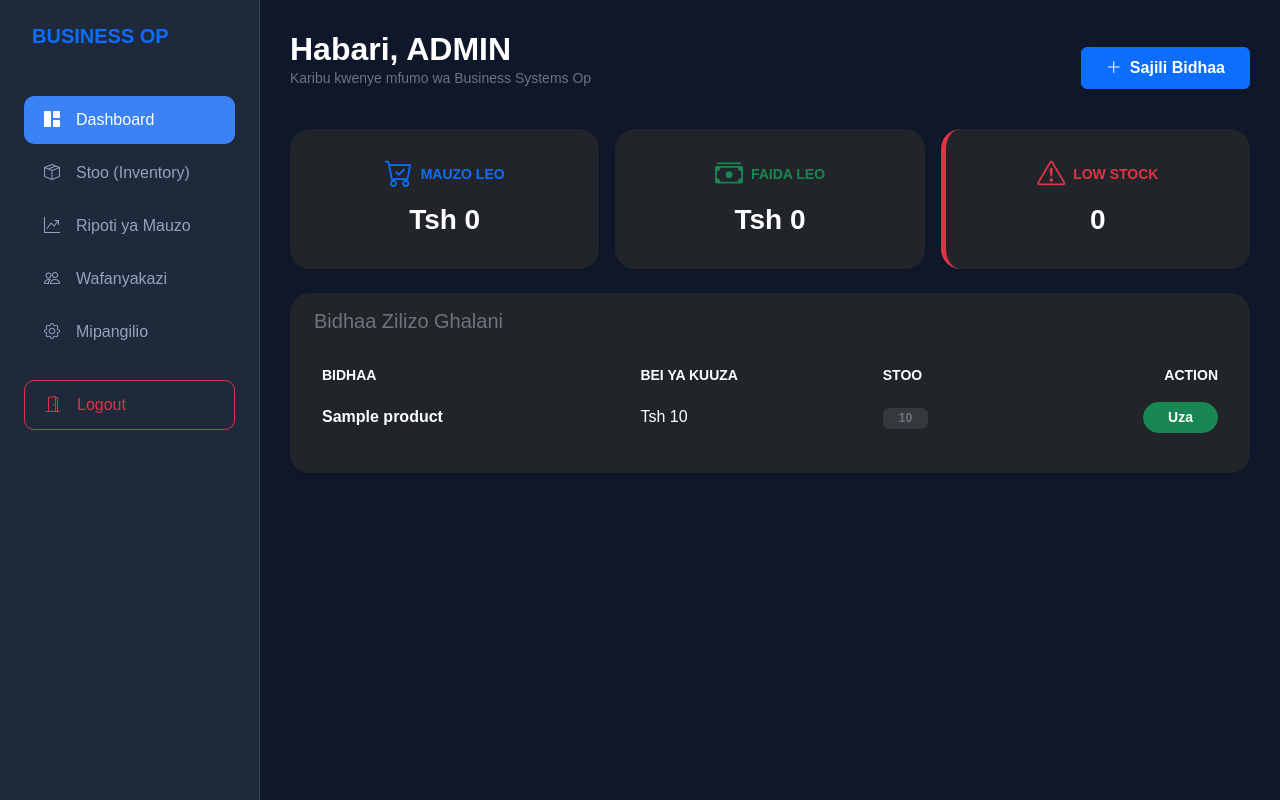
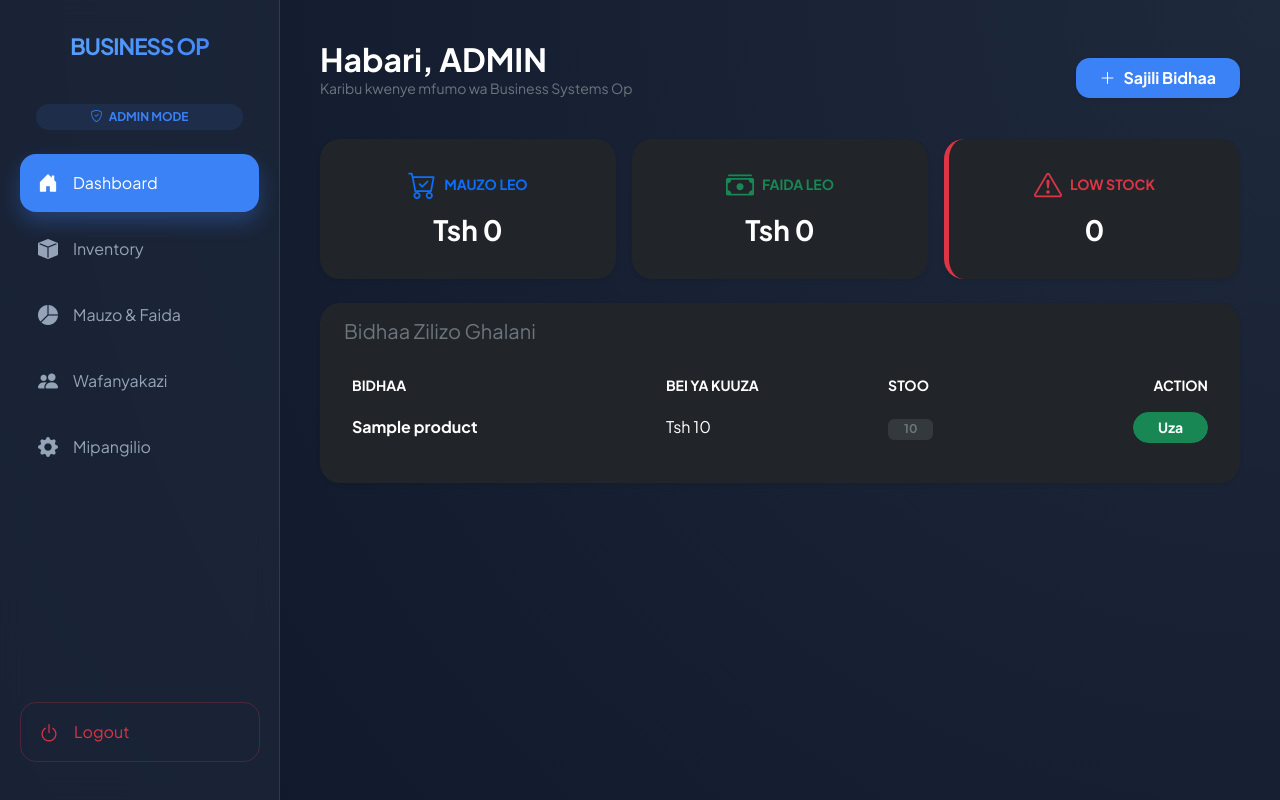
Before and after one commit to benmass1/Business_Systems_Op, a Flask app: page / in a window 1280 px wide. Run offline with Flask 3, Linux system fonts and the light colour scheme; the visitor is signed in with stand-in values (Sample User, id 1); tables that the repository leaves empty hold one stand-in row (values such as "Sample post").

Commit message:
Update layout.html

```diff
--- a/templates/layout.html
+++ b/templates/layout.html
@@ -3,37 +3,177 @@
 <head>
     <meta charset="UTF-8">
     <meta name="viewport" content="width=device-width, initial-scale=1.0">
-    <title>Business Systems Op</title>
+    <title>Business Systems Op | Premium</title>
+    <link href="https://fonts.googleapis.com/css2?family=Plus+Jakarta+Sans:wght@300;400;600;700&display=swap" rel="stylesheet">
     <link href="https://cdn.jsdelivr.net/npm/bootstrap@5.3.0/dist/css/bootstrap.min.css" rel="stylesheet">
     <link rel="stylesheet" href="https://cdn.jsdelivr.net/npm/bootstrap-icons@1.11.1/font/bootstrap-icons.css">
+
     <style>
-        body { background-color: #0f172a; color: #f8fafc; font-family: sans-serif; }
-        .sidebar { background: #1e293b; min-height: 100vh; width: 260px; position: fixed; border-right: 1px solid #334155; }
-        .nav-link { color: #94a3b8; padding: 12px 20px; border-radius: 10px; display: flex; align-items: center; text-decoration: none; margin-bottom: 5px; transition: 0.3s; }
-        .nav-link:hover, .active { background: #3b82f6; color: white; }
-        .main-content { margin-left: 260px; padding: 30px; }
-        @media (max-width: 992px) { .sidebar { width: 100%; min-height: auto; position: relative; } .main-content { margin-left: 0; } }
+        :root {
+            --glass-bg: rgba(30, 41, 59, 0.7);
+            --accent-glow: #3b82f6;
+            --sidebar-width: 280px;
+        }
+
+        body {
+            font-family: 'Plus Jakarta Sans', sans-serif;
+            background: radial-gradient(circle at top right, #1e293b, #0f172a);
+            color: #e2e8f0;
+            min-height: 100vh;
+            margin: 0;
+        }
+
+        /* Sidebar Glassmorphism */
+        .sidebar {
+            width: var(--sidebar-width);
+            background: var(--glass-bg);
+            backdrop-filter: blur(12px);
+            height: 100vh;
+            position: fixed;
+            border-right: 1px solid rgba(255, 255, 255, 0.1);
+            padding: 30px 20px;
+            z-index: 1000;
+        }
+
+        .brand-logo {
+            font-weight: 800;
+            font-size: 1.4rem;
+            background: linear-gradient(to right, #60a5fa, #3b82f6);
+            -webkit-background-clip: text;
+            -webkit-text-fill-color: transparent;
+            margin-bottom: 40px;
+            letter-spacing: -1px;
+        }
+
+        .nav-link {
+            color: #94a3b8;
+            padding: 14px 18px;
+            border-radius: 16px;
+            margin-bottom: 8px;
+            display: flex;
+            align-items: center;
+            transition: all 0.3s cubic-bezier(0.4, 0, 0.2, 1);
+            text-decoration: none;
+            font-weight: 500;
+        }
+
+        .nav-link i {
+            font-size: 1.25rem;
+            margin-right: 15px;
+        }
+
+        .nav-link:hover {
+            background: rgba(255, 255, 255, 0.05);
+            color: #fff;
+            transform: translateX(8px);
+        }
+
+        .nav-link.active {
+            background: var(--accent-glow);
+            color: white;
+            box-shadow: 0 10px 20px rgba(59, 130, 246, 0.3);
+        }
+
+        /* Main Content wrapper */
+        .main-content {
+            margin-left: var(--sidebar-width);
+            padding: 40px;
+            transition: all 0.3s;
+        }
+
+        /* Glass Cards for dashboard */
+        .card {
+            background: var(--glass-bg);
+            backdrop-filter: blur(8px);
+            border: 1px solid rgba(255, 255, 255, 0.05);
+            border-radius: 24px;
+            transition: transform 0.3s ease;
+        }
+
+        .card:hover {
+            transform: translateY(-5px);
+            border-color: rgba(59, 130, 246, 0.4);
+        }
+
+        .role-indicator {
+            background: rgba(59, 130, 246, 0.1);
+            color: var(--accent-glow);
+            padding: 4px 12px;
+            border-radius: 100px;
+            font-size: 0.75rem;
+            font-weight: 700;
+            text-transform: uppercase;
+        }
+
+        .btn-primary {
+            background: #3b82f6;
+            border: none;
+            padding: 12px 24px;
+            border-radius: 14px;
+            font-weight: 600;
+            box-shadow: 0 4px 12px rgba(59, 130, 246, 0.2);
+        }
+
+        .logout-section {
+            position: absolute;
+            bottom: 30px;
+            width: calc(var(--sidebar-width) - 40px);
+        }
+
+        /* Mobile View */
+        @media (max-width: 992px) {
+            .sidebar { width: 100%; height: auto; position: relative; border-right: none; border-bottom: 1px solid rgba(255, 255, 255, 0.1); }
+            .main-content { margin-left: 0; padding: 20px; }
+            .logout-section { position: relative; bottom: 0; width: 100%; margin-top: 20px; }
+        }
     </style>
 </head>
 <body>
-    <div class="sidebar p-4">
-        <h5 class="text-primary fw-bold mb-5 px-2">BUSINESS OP</h5>
+
+    <div class="sidebar">
+        <div class="brand-logo text-center">BUSINESS OP</div>
+
+        <div class="px-3 mb-4">
+            <div class="role-indicator text-center">
+                <i class="bi bi-shield-check me-1"></i> {{ session.get('role') }} Mode
+            </div>
+        </div>
+
         <nav>
-            <a href="/" class="nav-link {% if request.path == '/' %}active{% endif %}"><i class="bi bi-grid-1x2-fill me-3"></i> Dashboard</a>
-            <a href="/inventory" class="nav-link {% if request.path == '/inventory' %}active{% endif %}"><i class="bi bi-box-seam me-3"></i> Stoo (Inventory)</a>
+            <a href="/" class="nav-link {% if request.path == '/' %}active{% endif %}">
+                <i class="bi bi-house-door-fill"></i> Dashboard
+            </a>
+
+            <a href="/inventory" class="nav-link {% if request.path == '/inventory' %}active{% endif %}">
+                <i class="bi bi-box-fill"></i> Inventory
+            </a>
 
             {% if session.get('role') == 'admin' %}
-            <a href="/sales" class="nav-link {% if request.path == '/sales' %}active{% endif %}"><i class="bi bi-graph-up-arrow me-3"></i> Ripoti ya Mauzo</a>
-            <a href="/staff" class="nav-link"><i class="bi bi-people me-3"></i> Wafanyakazi</a>
-            <a href="/settings" class="nav-link"><i class="bi bi-gear me-3"></i> Mipangilio</a>
+            <a href="/sales" class="nav-link {% if request.path == '/sales' %}active{% endif %}">
+                <i class="bi bi-pie-chart-fill"></i> Mauzo & Faida
+            </a>
+
+            <a href="/staff" class="nav-link {% if request.path == '/staff' %}active{% endif %}">
+                <i class="bi bi-people-fill"></i> Wafanyakazi
+            </a>
+
+            <a href="/settings" class="nav-link {% if request.path == '/settings' %}active{% endif %}">
+                <i class="bi bi-gear-fill"></i> Mipangilio
+            </a>
             {% endif %}
 
-            <a href="/logout" class="nav-link text-danger mt-4 border border-danger"><i class="bi bi-door-open me-3"></i> Logout</a>
+            <div class="logout-section">
+                <a href="/logout" class="nav-link text-danger border border-danger border-opacity-25">
+                    <i class="bi bi-power"></i> Logout
+                </a>
+            </div>
         </nav>
     </div>
+
     <div class="main-content">
         {% block content %}{% endblock %}
     </div>
+
     <script src="https://cdn.jsdelivr.net/npm/bootstrap@5.3.0/dist/js/bootstrap.bundle.min.js"></script>
 </body>
 </html>
```
